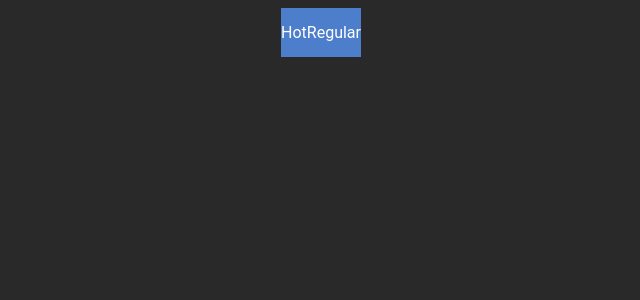
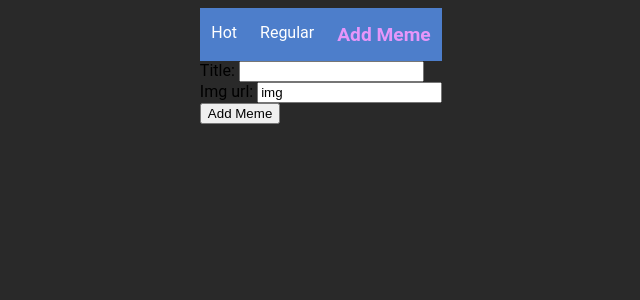
Before and after one commit to Dagatur/sws-meme, a React (Create React App) app: page /addmeme in a window 1280 px wide. Before the commit this address had no page. Shown: the top 300 px of the page, without its empty margins (319-959 px from the left). Built offline with nearby package versions, Linux system fonts and the light colour scheme.

Commit message:
Adding add meme form

```diff
--- a/src/App.js
+++ b/src/App.js
@@ -2,6 +2,7 @@ import React from 'react';
 import { BrowserRouter as Router, Route, Routes, NavLink } from 'react-router-dom';
 import Hot from './components/Hot';
 import Regular from './components/Regular';
+import AddMeme from './components/AddMeme';
 import './App.css';
 
 function App() {
@@ -11,10 +12,12 @@ function App() {
         <nav className='nav-menu'>
           <NavLink to='/hot' className={(navData) => (navData.isActive ? 'active' : '')}>Hot</NavLink>
           <NavLink to='/regular' className={(navData) => (navData.isActive ? 'active' : '')}>Regular</NavLink>
+          <NavLink to='/addmeme' className={(navData) => (navData.isActive ? 'active' : '')}>Add Meme</NavLink>
         </nav>
         <Routes>
           <Route path='/hot' element={<Hot/>}/>
           <Route path='/regular'element={<Regular/>}/>
+          <Route path='/addmeme'element={<AddMeme/>}/>
         </Routes>
       </div>
     </Router>
--- /dev/null
+++ b/src/components/AddMeme.js
@@ -0,0 +1,34 @@
+import React, {useState} from 'react';
+
+const AddMeme = ({onAdd}) => {
+    const [title, setTitle] = useState('');
+    const [img, setImg] = useState('');
+    const [memes, setMemes] = useState('memeData');
+
+
+    const handleSubmit = (e) => {
+        e.preventDefault();
+        const newMeme = { title, upvotes: 0, downvotes: 0, img, starred: false};
+        if (title & img) {
+            onAdd({ title, img, upvotes:0, downvotes:0, starred:false});
+            setTitle('');
+            setImg('');
+        }
+    };
+
+    return (
+        <form onSubmit={handleSubmit}>
+            <div>
+                <label>Title: </label>
+                <input type='text' value={title} onChange={(e) => setTitle(e.target.value)} required/>
+            </div>
+            <div>
+                <label>Img url: </label>
+                <input type='text' value='img' onChange={(e) => setImg(e.target.value)} required/>
+            </div>
+            <button type='submit'>Add Meme</button>
+        </form>
+    );
+};
+
+export default AddMeme;
```
